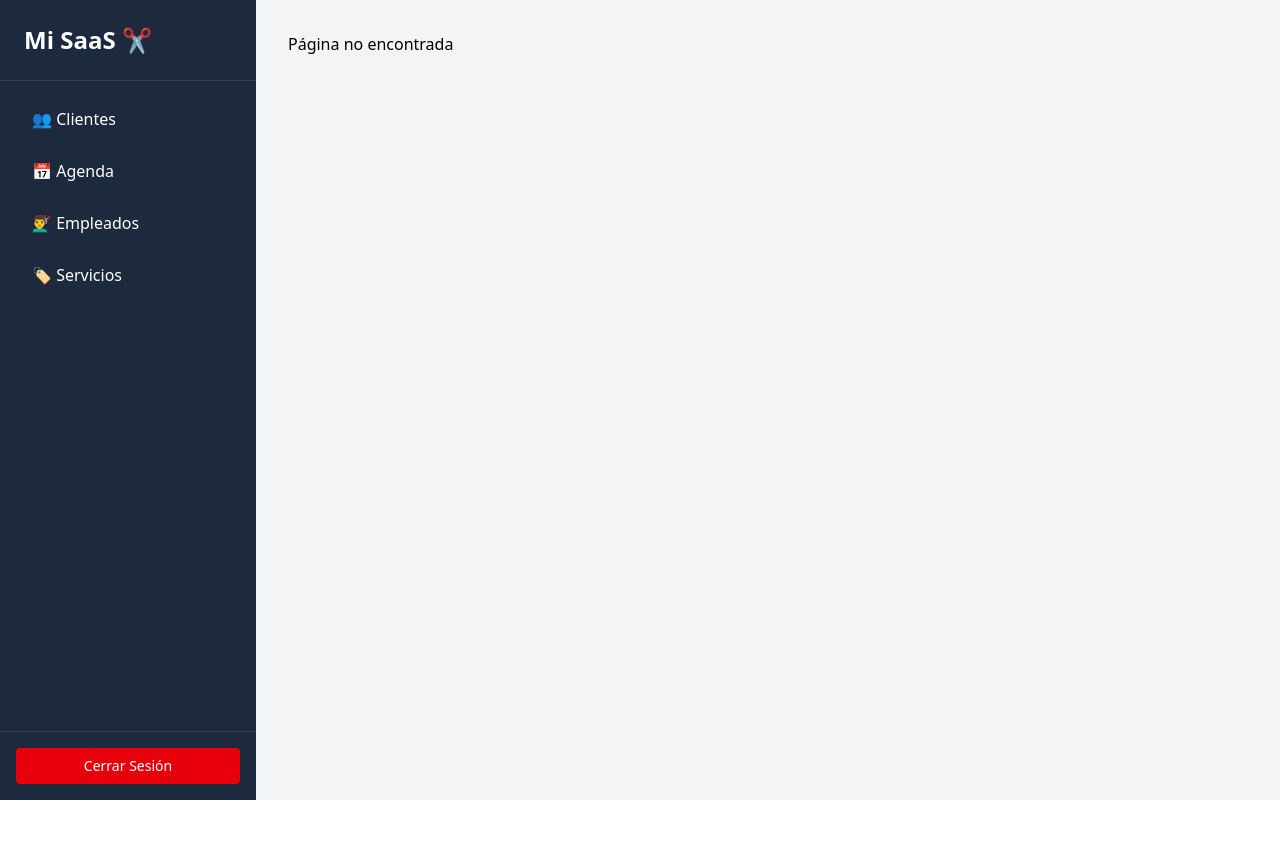
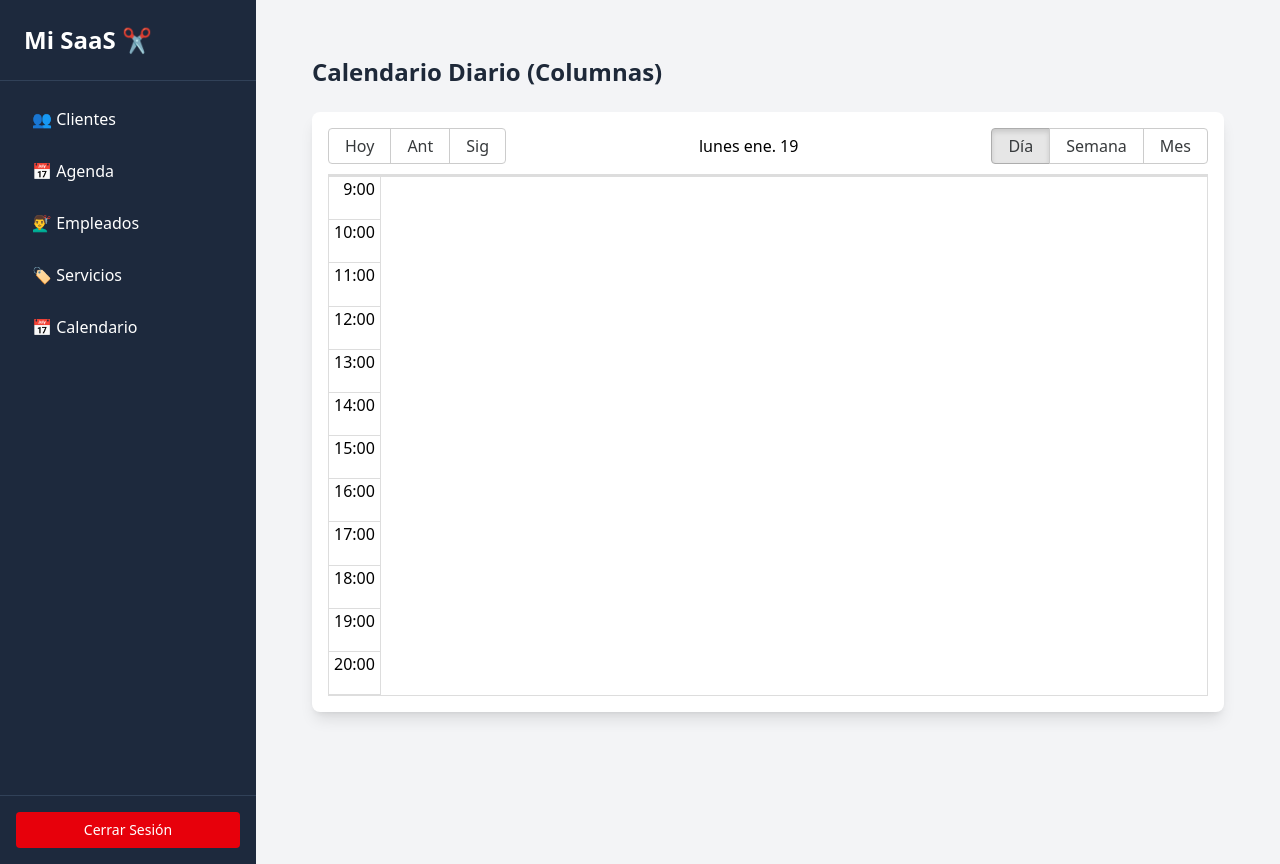
Before and after one commit to malbaaparicio/GestionCitasFront, a React (Vite) app: page /calendarioGrid in a window 1280 px wide. Before the commit the page ends 800 px from the top, so only its background shows below. Built offline with nearby package versions, Linux system fonts and the light colour scheme; no server answers.

Commit message:
Calendario Grid

```diff
--- a/package.json
+++ b/package.json
@@ -13,7 +13,9 @@
     "@tailwindcss/vite": "^4.1.18",
     "axios": "^1.13.2",
     "date-fns": "^4.1.0",
+    "moment": "^2.30.1",
     "react": "^19.2.0",
+    "react-big-calendar": "^1.19.4",
     "react-dom": "^19.2.0",
     "react-router-dom": "^7.12.0",
     "sweetalert2": "^11.26.18",
--- a/src/App.jsx
+++ b/src/App.jsx
@@ -5,6 +5,7 @@ import Clientes from "./pages/Clientes";
 import Empleados from './pages/Empleados';
 import Servicios from './pages/Servicios';
 import Agenda from './pages/Agenda';
+import CalendarioGrid from './components/CalendarioGrid';
 
 
 function App() {
@@ -20,6 +21,7 @@ function App() {
           <Route path="agenda" element={<Agenda />} />
           <Route path="empleados" element={<Empleados />} />
           <Route path="servicios" element={<Servicios />} />
+          <Route path="calendarioGrid" element={<CalendarioGrid />} />
 
           {/* 404 dentro del layout */}
           <Route path="*" element={<div>Página no encontrada</div>} />
--- /dev/null
+++ b/src/components/CalendarioGrid.jsx
@@ -0,0 +1,95 @@
+import React, { useState, useEffect } from 'react';
+import { Calendar, momentLocalizer } from 'react-big-calendar';
+import moment from 'moment';
+import 'moment/locale/es';
+import 'react-big-calendar/lib/css/react-big-calendar.css';
+import api from '../api/axiosConfig'; // Importamos tu API
+
+moment.locale('es', { week: { dow: 1 } });
+const localizer = momentLocalizer(moment);
+
+export default function CalendarioGrid() {
+    const [eventos, setEventos] = useState([]);
+    const [recursos, setRecursos] = useState([]); // <-- Aquí guardaremos las columnas (Empleados)
+    const [cargando, setCargando] = useState(true);
+
+    useEffect(() => {
+        const cargarDatos = async () => {
+            try {
+                // 1. Cargamos Empleados (Solo los activos)
+                const resEmpleados = await api.get('/empleados');
+                const empleadosActivos = resEmpleados.data.filter(emp => (emp.estado || 'Activo') === 'Activo');
+
+                // Mapeamos al formato estricto que pide el calendario para las columnas
+                const recursosMapeados = empleadosActivos.map(emp => ({
+                    id: emp.empleadoid,       // ID del recurso
+                    title: emp.nombre         // Nombre de la columna
+                }));
+                setRecursos(recursosMapeados);
+
+                // 2. Cargamos Citas
+                // Nota: Tu API por defecto devuelve las de "Hoy", ideal para esta vista
+                const resCitas = await api.get('/citas');
+
+                // Mapeamos las citas al formato estricto de react-big-calendar
+                const eventosMapeados = resCitas.data.map(cita => ({
+                    id: cita.citaid,
+                    title: `${cita.nombreCliente} - ${cita.estado}`, // Lo que se lee en el bloque
+                    start: new Date(cita.fecha_hora_inicio), // IMPRESCINDIBLE: Convertir string a Objeto Date
+                    end: new Date(cita.fecha_hora_fin),
+                    resourceId: cita.empleadoid, // ⬅️ LA CLAVE MÁGICA: Esto le dice en qué columna pintarlo
+                    color: cita.color_agenda_empleado // Lo guardamos para pintar luego
+                }));
+                setEventos(eventosMapeados);
+
+            } catch (error) {
+                console.error("Error cargando el calendario:", error);
+            } finally {
+                setCargando(false);
+            }
+        };
+
+        cargarDatos();
+    }, []);
+
+    if (cargando) return <div className="p-10">Cargando calendario...</div>;
+
+    return (
+        <div className="p-6 bg-gray-100 min-h-screen">
+            <div className="flex justify-between items-center mb-6">
+                <h1 className="text-2xl font-bold text-gray-800">Calendario Diario (Columnas)</h1>
+            </div>
+
+            <div className="bg-white p-4 rounded-lg shadow-lg" style={{ height: '75vh' }}>
+                <Calendar
+                    localizer={localizer}
+                    events={eventos}
+                    startAccessor="start"
+                    endAccessor="end"
+
+                    // --- CONFIGURACIÓN DE RECURSOS (COLUMNAS) ---
+                    resources={recursos}
+                    resourceIdAccessor="id"
+                    resourceTitleAccessor="title"
+
+                    // Forzamos a que empiece en la vista de Día
+                    defaultView="day"
+                    views={['day', 'week', 'month']}
+
+                    min={moment().set({ hour: 9, minute: 0 }).toDate()} // Abre a las 09:00
+                    max={moment().set({ hour: 21, minute: 0 }).toDate()} // Cierra a las 21:00
+
+                    messages={{
+                        next: "Sig",
+                        previous: "Ant",
+                        today: "Hoy",
+                        month: "Mes",
+                        week: "Semana",
+                        day: "Día",
+                        showMore: total => `+ Ver más (${total})`
+                    }}
+                />
+            </div>
+        </div>
+    );
+}
--- a/src/components/Layout.jsx
+++ b/src/components/Layout.jsx
@@ -23,6 +23,9 @@ export default function Layout() {
           <Link to="/servicios" className="block py-2.5 px-4 rounded hover:bg-slate-700 transition">
             🏷️ Servicios
           </Link>
+          <Link to="/calendarioGrid" className="block py-2.5 px-4 rounded hover:bg-slate-700 transition">
+            📅 Calendario
+          </Link>
         </nav>
 
         <div className="p-4 border-t border-slate-700">
```
Also changed, not shown: 1 other file (tests, documents, lock files or other folders).
